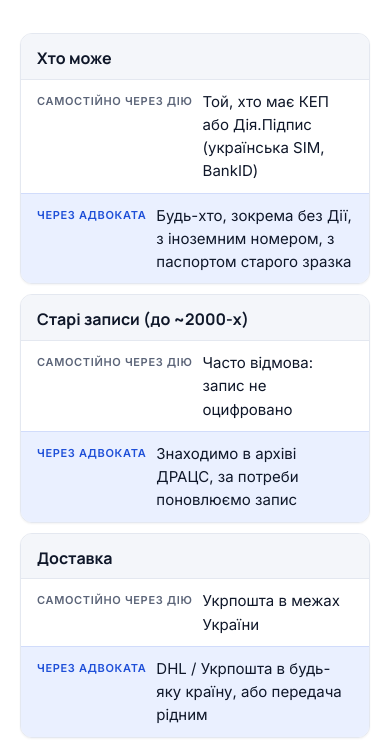
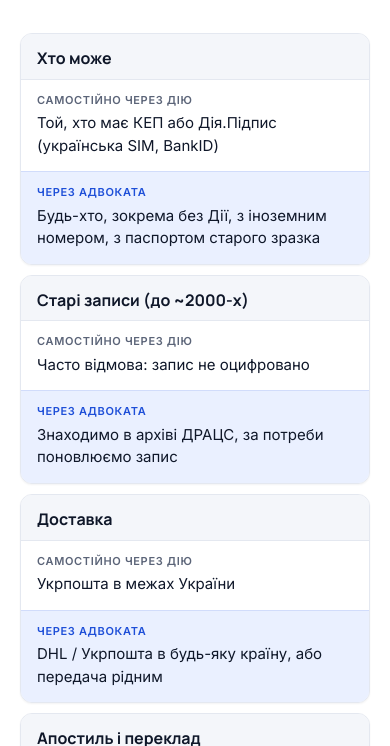
Before and after one commit to maxseleznov/dokumenty-z-ukrainy, a plain HTML site: page index.html in a window 390 px wide. Shown: the part 1237-1983 px from the top of the page. Drawn offline with Linux system fonts and the light colour scheme.

Commit message:
Порівняння на мобільному: підпис над текстом
Co-Authored-By: Claude Fable 5.1 <noreply@anthropic.com>
Claude-Session: https://claude.ai/code/session_013yhTmfdb5skLuYPjVC4gtE

```diff
--- a/assets/style.css
+++ b/assets/style.css
@@ -196,8 +196,8 @@ ul,ol{margin:0}
   .compare thead{display:none}
   .compare tr{background:var(--card);border:1px solid var(--border);border-radius:var(--radius);box-shadow:var(--shadow-xs);margin-bottom:10px;overflow:hidden}
   .compare th[scope=row]{padding:12px 16px 8px;font-family:var(--font-head);font-size:16px;font-weight:700;color:var(--foreground);background:var(--muted);border-bottom:1px solid var(--border);text-transform:none;letter-spacing:0}
-  .compare td{border:0;padding:10px 16px 10px 16px;font-size:15px;display:grid;grid-template-columns:auto 1fr;gap:4px 10px;align-items:start}
-  .compare td::before{content:attr(data-label);font-size:11px;font-weight:600;text-transform:uppercase;letter-spacing:.06em;color:var(--muted-foreground);padding-top:3px;white-space:nowrap}
+  .compare td{border:0;padding:12px 16px 14px;font-size:15px;line-height:1.5;display:flex;flex-direction:column;gap:4px}
+  .compare td::before{content:attr(data-label);font-size:11px;font-weight:600;text-transform:uppercase;letter-spacing:.06em;color:var(--muted-foreground)}
   .compare td.win{background:var(--primary-soft);border-top:1px solid color-mix(in srgb,var(--primary) 12%,transparent)}
   .compare td.win::before{color:var(--primary)}
   .compare td:first-of-type{font-weight:400}
```
